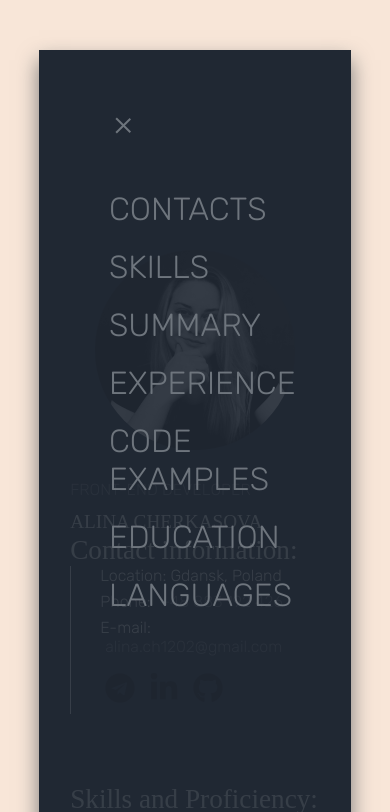
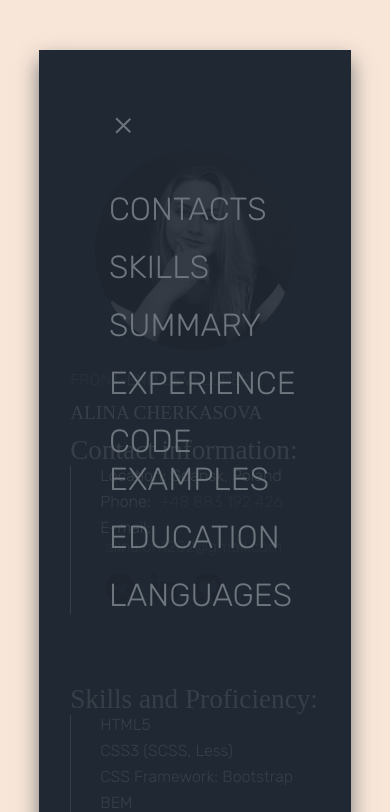
Before and after one commit to cherkasovaa/rsschool-cv, a plain HTML site: page index.html in a window 390 px wide. Both pictures are taken after a click on the element 124 px from the left and 135 px from the top of the page. Shown: the top 812 px of the page. Drawn offline with nearby package versions, Linux system fonts and the light colour scheme; a web font is replaced by a local one.

Commit message:
fix: adaptive burger menu

```diff
--- a/css/style.css
+++ b/css/style.css
@@ -5,6 +5,7 @@
   --primary-color: #171E28;
   --secondary-color: #222A35;
   --icon-color: #000000;
+  --highlight-color: #d8c622;
 
   --main-text-color: #F6F9F5;
   --sub-text-color: #6E757D;
@@ -27,12 +28,17 @@
   scroll-behavior: smooth;
 }
 
+section {
+  padding: 0 70px 35px;
+}
+
+
 .main {
   background-color: #F8E6D8;
   color: var(--main-text-color);
   padding-top: 50px;
   font-family: var(--primary-font);
-  font-size: 1rem;
+  font-size: var(--text-size);
 }
 
 .container {
@@ -45,9 +51,6 @@
   position: relative;
 }
 
-section {
-  padding: 0 70px 35px;
-}
 
 .main-info{
   position: relative;
@@ -222,11 +225,12 @@
 }
 
 .navigation{
-  margin-left: 70px;
+  margin: 0 0 30px 0;
   transition: 0.5s;
 }
 
 .burger-menu {
+  display: none;
   width: 30px;
   height: 30px;
   cursor: pointer;
@@ -247,34 +251,15 @@
   z-index: 3;
 }
 
-.burger-menu.active  .burger-menu__item{
-  background-color: var(--sub-text-color);
-}
 
-.burger-menu.active  .burger-menu__item:first-child{
-  transform: rotate(45deg) translateX(6px);
-}
-
-.burger-menu.active  .burger-menu__item:last-child{
-  transform: rotate(-45deg) translateX(6px);
-}
-
-.burger-menu.active + .navigation__menu {
-  display: block;
-  transition: 0.5s;
-}
 
 .navigation__menu {
-  display: none;
-  position: absolute;
-  top: 70px;
-  z-index: 3;
-  height: 100vh;
+  display: flex;
+  justify-content: space-around;
 }
 
 .navigation__item {
-  padding-bottom: 20px;
-  font-size: 2rem;
+  font-size: 1rem;
 }
 
 .navigation__link{
@@ -288,7 +273,7 @@
   bottom: 0;
   width: 100%;
   height: 2px;
-  background-color: yellow;
+  background-color: var(--highlight-color);
   transform: scaleX(0);
   transition: 0.7s;
 }
@@ -309,22 +294,66 @@
 }
 
 @media screen and (max-width: 1100px) {
-  .main-info__position,
+
+  .main-info__position {
+    top: 300px;
+  }
+
   .main-info__title {
-    position: relative;
-    top: 300px;
+    max-width: 500px;
+    top: 330px;
   }
 }
 
 @media screen and (max-width: 992px) {
+  .burger-menu {
+    display: block;
+  }
+
+  .navigation{
+    margin: 0 0 0 70px;
+  }
+
+  .navigation__menu {
+    display: none;
+    position: absolute;
+    top: 70px;
+    z-index: 3;
+    height: 100vh;
+  }
+
+  .burger-menu.active  .burger-menu__item{
+    background-color: var(--sub-text-color);
+  }
+
+  .burger-menu.active  .burger-menu__item:first-child{
+    transform: rotate(45deg) translateX(6px);
+  }
+
+  .burger-menu.active  .burger-menu__item:last-child{
+    transform: rotate(-45deg) translateX(6px);
+  }
+
+  .burger-menu.active + .navigation__menu {
+    display: block;
+    transition: 0.5s;
+  }
+
+  .navigation__item {
+    padding-bottom: 20px;
+    font-size: 2rem;
+  }
+
   .container {
     padding-top: 70px;
   }
 
-.main-info__position,
+  .main-info__position {
+    top: 300px;
+  }
+
 .main-info__title {
-  position: relative;
-  top: 370px;
+  top: 330px;
 }
 
 .main-info__title {
@@ -364,9 +393,12 @@
 
   .main-info__position {
     font-size: 1.2rem;
+    top: 280px;
   }
+
   .main-info__title{
     font-size: 1.5rem;
+    top: 300px;
   }
 
   .skills-list {
@@ -379,10 +411,12 @@
     width: 200px;
     height: 200px;
   }
-  .main-info__position,
+  .main-info__position {
+    top: 250px;
+  }
+
   .main-info__title {
-    position: relative;
-    top: 330px;
+    top: 270px;
   }
 
   .title{
```
